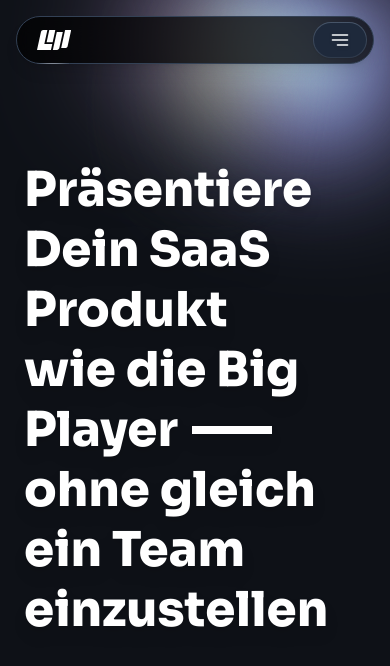
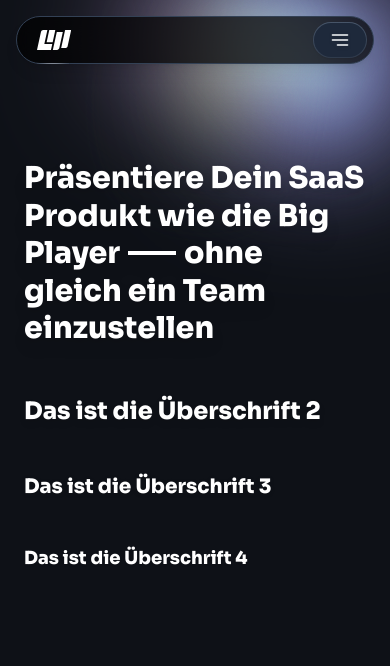
Before and after one commit to lukaswiesehan/lw.works-old, a Next.js app: page / in a window 390 px wide. Shown: the top 666 px of the page. Built offline with nearby package versions, Linux system fonts and the light colour scheme.

Commit message:
Make headings responsive

```diff
--- a/app/page.tsx
+++ b/app/page.tsx
@@ -7,10 +7,25 @@ export default function Home() {
       <Section className="pt-24">
         <Heading level={1} className="max-w-4xl">
           Präsentiere Dein SaaS Produkt
-          <br />
-          wie die Big Player <span className="ml-1 mb-3 inline-block h-2 w-20 bg-white" />
-          <br />
+          <br className="hidden md:block" /> wie die Big Player
+          <span className="mx-2 mb-2 inline-block h-1 w-12 bg-white sm:mb-2.5 sm:h-1.5 sm:w-14 lg:mx-3 lg:mb-3 lg:h-2 lg:w-20" />
+          <br className="hidden md:block" />
           ohne gleich ein Team einzustellen
+        </Heading>
+      </Section>
+      <Section className="pt-12">
+        <Heading level={2} className="max-w-4xl">
+          Das ist die Überschrift 2
+        </Heading>
+      </Section>
+      <Section className="pt-12">
+        <Heading level={3} className="max-w-4xl">
+          Das ist die Überschrift 3
+        </Heading>
+      </Section>
+      <Section className="pt-12">
+        <Heading level={4} className="max-w-4xl">
+          Das ist die Überschrift 4
         </Heading>
       </Section>
     </main>
--- a/components/atoms/heading.tsx
+++ b/components/atoms/heading.tsx
@@ -8,10 +8,10 @@ export const Heading: FC<{level: 1 | 2 | 3 | 4; size?: 'sm' | 'md' | 'lg' | 'xl'
 }) => {
   const style = 'text-white font-display font-extrabold leading-tight'
   const sizes = {
-    sm: 'text-xl drop-shadow-sm',
-    md: 'text-2xl drop-shadow',
-    lg: 'text-3xl drop-shadow-md',
-    xl: 'text-5xl drop-shadow-lg'
+    sm: 'text-lg lg:text-xl drop-shadow-sm',
+    md: 'text-xl lg:text-2xl drop-shadow',
+    lg: 'text-2xl lg:text-3xl drop-shadow-md',
+    xl: 'text-3xl sm:text-4xl lg:text-5xl drop-shadow-lg'
   }
   if (level === 1) return <h1 className={`${style} ${sizes[size ?? 'xl']} ${className}`}>{children}</h1>
   if (level === 2) return <h2 className={`${style} ${sizes[size ?? 'lg']} ${className}`}>{children}</h2>
```
